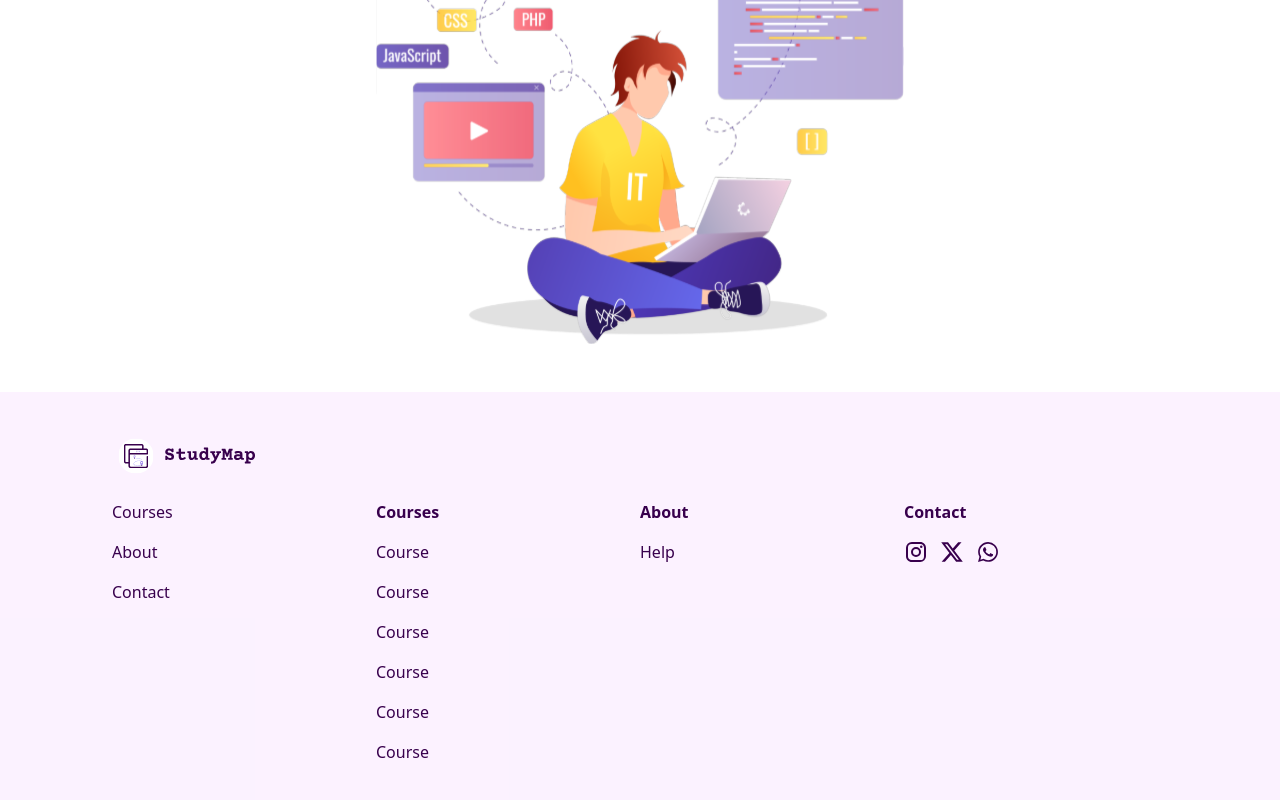
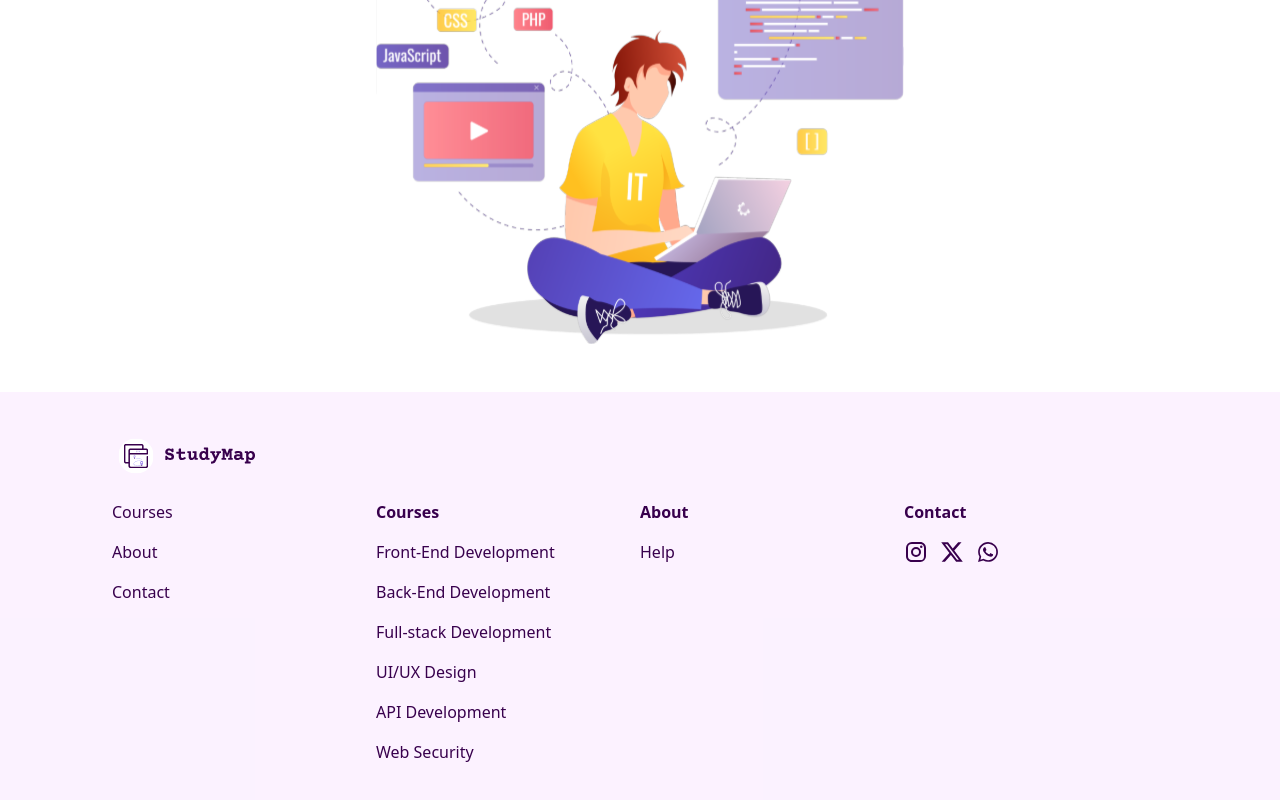
Before and after one commit to allsyalwaa/StudyMap, a React (Vite) app: page / in a window 1280 px wide. Shown: the part 1923-2723 px from the top of the page. Built offline with nearby package versions, Linux system fonts and the light colour scheme.

Commit message:
refactor: Update Footer component to fix broken links and improve navigation

```diff
--- a/src/components/section/Footer.jsx
+++ b/src/components/section/Footer.jsx
@@ -24,22 +24,22 @@ export default function Footer() {
             </NavLink>
 
             <NavLink to="/" className="text-base font-medium text-secondary">
-              Course
+              Front-End Development
             </NavLink>
             <NavLink to="/" className="text-base font-medium text-secondary">
-              Course
+              Back-End Development
             </NavLink>
             <NavLink to="/" className="text-base font-medium text-secondary">
-              Course
+              Full-stack Development
             </NavLink>
             <NavLink to="/" className="text-base font-medium text-secondary">
-              Course
+              UI/UX Design
             </NavLink>
             <NavLink to="/" className="text-base font-medium text-secondary">
-              Course
+              API Development
             </NavLink>
             <NavLink to="/" className="text-base font-medium text-secondary">
-              Course
+              Web Security
             </NavLink>
           </div>
           <div className="flex flex-col text-base font-medium text-secondary">
@@ -55,7 +55,7 @@ export default function Footer() {
               Contact
             </NavLink>
             <div className="ml-auto mt-4 flex gap-3">
-              <NavLink to="/">
+              <a href="https://www.instagram.com/zulfiaasyal_?igsh=eTg1ajVlaWFlY2Nm">
                 <svg
                   xmlns="http://www.w3.org/2000/svg"
                   width="1.5em"
@@ -67,7 +67,7 @@ export default function Footer() {
                     d="M7.8 2h8.4C19.4 2 22 4.6 22 7.8v8.4a5.8 5.8 0 0 1-5.8 5.8H7.8C4.6 22 2 19.4 2 16.2V7.8A5.8 5.8 0 0 1 7.8 2m-.2 2A3.6 3.6 0 0 0 4 7.6v8.8C4 18.39 5.61 20 7.6 20h8.8a3.6 3.6 0 0 0 3.6-3.6V7.6C20 5.61 18.39 4 16.4 4zm9.65 1.5a1.25 1.25 0 0 1 1.25 1.25A1.25 1.25 0 0 1 17.25 8A1.25 1.25 0 0 1 16 6.75a1.25 1.25 0 0 1 1.25-1.25M12 7a5 5 0 0 1 5 5a5 5 0 0 1-5 5a5 5 0 0 1-5-5a5 5 0 0 1 5-5m0 2a3 3 0 0 0-3 3a3 3 0 0 0 3 3a3 3 0 0 0 3-3a3 3 0 0 0-3-3"
                   />
                 </svg>
-              </NavLink>
+              </a>
               <NavLink to="/">
                 <svg
                   xmlns="http://www.w3.org/2000/svg"
@@ -81,7 +81,7 @@ export default function Footer() {
                   />
                 </svg>
               </NavLink>
-              <NavLink to="/">
+              <a href="https://wa.me/6281225999832">
                 <svg
                   xmlns="http://www.w3.org/2000/svg"
                   width="1.5em"
@@ -93,7 +93,7 @@ export default function Footer() {
                     d="M19.05 4.91A9.816 9.816 0 0 0 12.04 2c-5.46 0-9.91 4.45-9.91 9.91c0 1.75.46 3.45 1.32 4.95L2.05 22l5.25-1.38c1.45.79 3.08 1.21 4.74 1.21c5.46 0 9.91-4.45 9.91-9.91c0-2.65-1.03-5.14-2.9-7.01m-7.01 15.24c-1.48 0-2.93-.4-4.2-1.15l-.3-.18l-3.12.82l.83-3.04l-.2-.31a8.264 8.264 0 0 1-1.26-4.38c0-4.54 3.7-8.24 8.24-8.24c2.2 0 4.27.86 5.82 2.42a8.183 8.183 0 0 1 2.41 5.83c.02 4.54-3.68 8.23-8.22 8.23m4.52-6.16c-.25-.12-1.47-.72-1.69-.81c-.23-.08-.39-.12-.56.12c-.17.25-.64.81-.78.97c-.14.17-.29.19-.54.06c-.25-.12-1.05-.39-1.99-1.23c-.74-.66-1.23-1.47-1.38-1.72c-.14-.25-.02-.38.11-.51c.11-.11.25-.29.37-.43s.17-.25.25-.41c.08-.17.04-.31-.02-.43s-.56-1.34-.76-1.84c-.2-.48-.41-.42-.56-.43h-.48c-.17 0-.43.06-.66.31c-.22.25-.86.85-.86 2.07c0 1.22.89 2.4 1.01 2.56c.12.17 1.75 2.67 4.23 3.74c.59.26 1.05.41 1.41.52c.59.19 1.13.16 1.56.1c.48-.07 1.47-.6 1.67-1.18c.21-.58.21-1.07.14-1.18s-.22-.16-.47-.28"
                   />
                 </svg>
-              </NavLink>
+              </a>
             </div>
           </div>
         </div>
```
